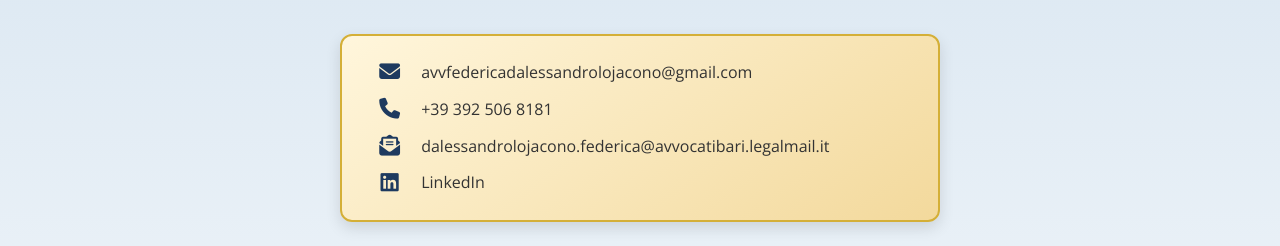
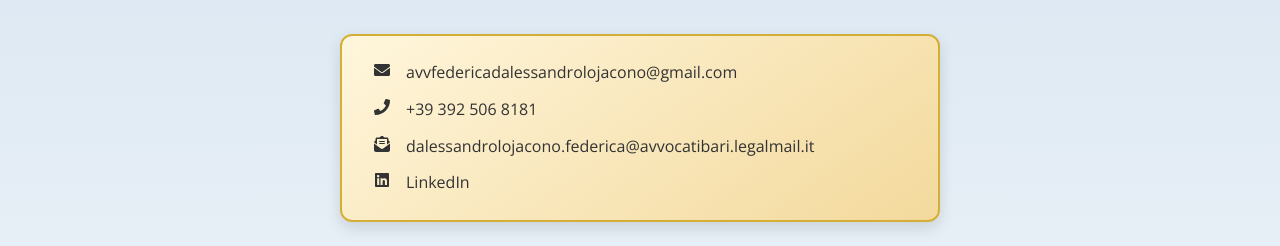
Before and after one commit to claudiasilvestri/law-firm-website, a React (Vite) app: page /contact in a window 1280 px wide. Shown: the part 223-469 px from the top of the page. Built offline with nearby package versions, Linux system fonts and the light colour scheme.

Commit message:
rimosso icons

```diff
--- a/index.html
+++ b/index.html
@@ -10,10 +10,6 @@
     <link rel="apple-touch-icon" sizes="180x180" href="/apple-touch-icon.png" />
     <meta name="theme-color" content="#0D1B2A" />
     <link
-      rel="stylesheet"
-      href="https://cdnjs.cloudflare.com/ajax/libs/font-awesome/6.4.0/css/all.min.css"
-    />
-    <link
       href="https://fonts.googleapis.com/css2?family=Lora:wght@700&family=Open+Sans:wght@400;600&display=swap"
       rel="stylesheet"
     />
--- a/package.json
+++ b/package.json
@@ -15,6 +15,7 @@
     "react-dom": "^18.3.1",
     "react-google-recaptcha": "^3.1.0",
     "react-helmet-async": "^2.0.5",
+    "react-icons": "^5.6.0",
     "react-router-dom": "^7.9.3"
   },
   "devDependencies": {
--- a/src/components/Footer.jsx
+++ b/src/components/Footer.jsx
@@ -8,6 +8,11 @@ export default function Footer() {
       <p className="copyright">
         © {currentYear} Avv. Federica D’Alessandro Lojacono – Tutti i diritti riservati
       </p>
+
+      <p className="vat">
+        P. IVA 07282120729
+      </p>
+
       <p className="credits">
         Sito web realizzato da{" "}
         <a
--- a/src/pages/Contact.jsx
+++ b/src/pages/Contact.jsx
@@ -3,27 +3,30 @@ import "../css/Contact.css";
 import ContactForm from "../components/ContactForm";
 import SEO from "../components/SEO";
 
+import { FaEnvelope, FaPhone, FaLinkedin } from "react-icons/fa";
+import { FaEnvelopeOpenText } from "react-icons/fa6";
+
 const contactDetails = [
   {
-    icon: "fa-solid fa-envelope",
+    icon: <FaEnvelope />,
     label: "Invia una email a Federica D’Alessandro Lojacono",
     href: "mailto:avvfedericadalessandrolojacono@gmail.com",
     text: "avvfedericadalessandrolojacono@gmail.com"
   },
   {
-    icon: "fa-solid fa-phone",
+    icon: <FaPhone />,
     label: "Chiama Federica D’Alessandro Lojacono",
     href: "tel:+393925068181",
     text: "+39 392 506 8181"
   },
   {
-    icon: "fa-solid fa-envelope-open-text",
+    icon: <FaEnvelopeOpenText />,
     label: "Invia una PEC a Federica D’Alessandro Lojacono",
     href: "mailto:dalessandrolojacono.federica@avvocatibari.legalmail.it",
     text: "dalessandrolojacono.federica@avvocatibari.legalmail.it"
   },
   {
-    icon: "fa-brands fa-linkedin",
+    icon: <FaLinkedin />,
     label: "Visita il profilo LinkedIn di Federica D’Alessandro Lojacono",
     href: "https://www.linkedin.com/in/federica-d-alessandro-lojacono-avvocatocivilista/",
     text: "LinkedIn",
@@ -42,21 +45,30 @@ export default function Contact() {
 
       <div className="contact-container">
         <h2 className="contact-main-title">Contatti</h2>
+
         <p className="contact-subtitle">
-          Per informazioni, consulenze o appuntamenti, puoi contattarmi tramite i recapiti qui sotto
-          oppure compilando il form.
+          Per informazioni, consulenze o appuntamenti, puoi contattarmi tramite
+          i recapiti qui sotto oppure compilando il form.
         </p>
 
         <div className="contact-box" aria-label="Recapiti e contatti">
           <div className="contact-icons-vertical">
-            {contactDetails.map(({ icon, label, href, text, target, rel }) => (
-              <div key={href}>
-                <i className={icon} aria-hidden="true"></i>
-                <a href={href} aria-label={label} target={target} rel={rel}>
-                  {text}
-                </a>
-              </div>
-            ))}
+            {contactDetails.map(
+              ({ icon, label, href, text, target, rel }) => (
+                <div key={href}>
+                  <span aria-hidden="true">{icon}</span>
+
+                  <a
+                    href={href}
+                    aria-label={label}
+                    target={target}
+                    rel={rel}
+                  >
+                    {text}
+                  </a>
+                </div>
+              )
+            )}
           </div>
         </div>
 
@@ -67,7 +79,7 @@ export default function Contact() {
               src="https://www.google.com/maps/embed?pb=!1m18!1m12!1m3!1d3030.123456789!2d16.8723!3d41.1251!2m3!1f0!2f0!3f0!3m2!1i1024!2i768!4f13.1!3m3!1m2!1s0x1347a3e1a1c2b1f1%3A0xabcdef123456789!2sPiazza%20Garibaldi%2049%2C%2070100%20Bari!5e0!3m2!1sit!2sit!4v1696375600000!5m2!1sit!2sit"
               allowFullScreen
               referrerPolicy="no-referrer-when-downgrade"
-            ></iframe>
+            />
           </div>
 
           <div className="form-box" aria-label="Modulo di contatto">
```
Also changed, not shown: 1 other file (tests, documents, lock files or other folders).
